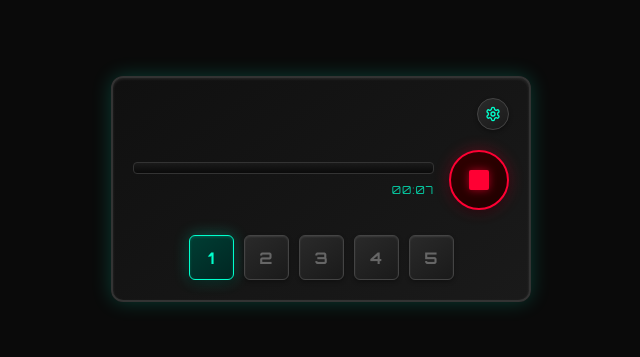
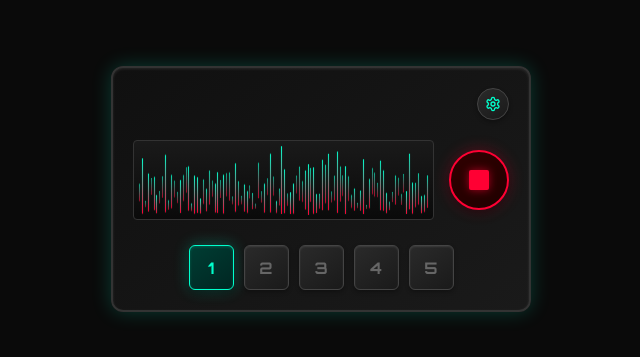
Before and after one commit to lsmod/synth-wave-visualizer-box, a React (Vite) app: page / in a window 1280 px wide. Shown: the part 211-568 px from the top of the page, without its empty margins (319-959 px from the left). Built offline with nearby package versions, Linux system fonts and the light colour scheme.

Commit message:
Reverted to commit c1986861c3ba69c8b3453f64fc3361b0a51818ce

```diff
--- a/src/components/ElapsedTime.tsx
+++ /dev/null
@@ -1,28 +0,0 @@
-
-import React, { useState, useEffect } from 'react';
-
-const ElapsedTime: React.FC = () => {
-  const [elapsedTime, setElapsedTime] = useState(0);
-
-  useEffect(() => {
-    const interval = setInterval(() => {
-      setElapsedTime(prev => prev + 1);
-    }, 1000);
-
-    return () => clearInterval(interval);
-  }, []);
-
-  const formatTime = (seconds: number) => {
-    const mins = Math.floor(seconds / 60);
-    const secs = seconds % 60;
-    return `${mins.toString().padStart(2, '0')}:${secs.toString().padStart(2, '0')}`;
-  };
-
-  return (
-    <div className="elapsed-time">
-      {formatTime(elapsedTime)}
-    </div>
-  );
-};
-
-export default ElapsedTime;
--- a/src/index.css
+++ b/src/index.css
@@ -1,3 +1,4 @@
+
 @tailwind base;
 @tailwind components;
 @tailwind utilities;
@@ -261,24 +262,6 @@
     inset 0 1px 3px rgba(0, 255, 204, 0.3);
 }
 
-/* Volume section with elapsed time */
-.volume-section {
-  flex: 1;
-  display: flex;
-  flex-direction: column;
-  gap: 8px;
-}
-
-.elapsed-time {
-  font-family: 'Orbitron', monospace;
-  font-size: 11px;
-  font-weight: 400;
-  color: #00ffcc;
-  text-align: right;
-  opacity: 0.8;
-  letter-spacing: 1px;
-}
-
 /* Responsive adjustments */
 @media (max-width: 480px) {
   .synth-interface {
--- a/src/pages/Index.tsx
+++ b/src/pages/Index.tsx
@@ -4,7 +4,6 @@ import VolumeVisualizer from '../components/VolumeVisualizer';
 import StopButton from '../components/StopButton';
 import SettingsButton from '../components/SettingsButton';
 import ProfileButtons from '../components/ProfileButtons';
-import ElapsedTime from '../components/ElapsedTime';
 
 const Index = () => {
   return (
@@ -14,10 +13,7 @@ const Index = () => {
       </div>
 
       <div className="main-controls">
-        <div className="volume-section">
-          <VolumeVisualizer />
-          <ElapsedTime />
-        </div>
+        <VolumeVisualizer />
         <StopButton />
       </div>
 
```
